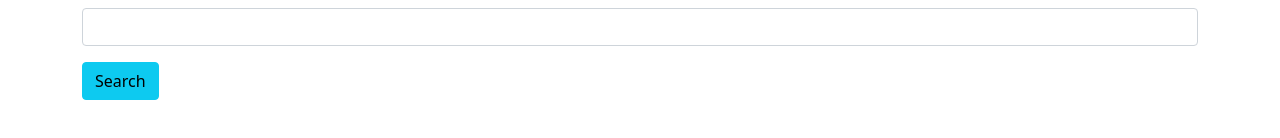
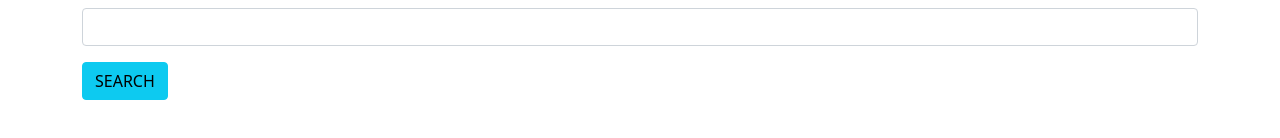
Before and after one commit to liji356/studReact, a React (Create React App) app: page / in a window 1280 px wide. Shown: the part 320-458 px from the top of the page. Built offline with nearby package versions, Linux system fonts and the light colour scheme.

Commit message:
navbarbranch

```diff
--- a/src/component/Serach.js
+++ b/src/component/Serach.js
@@ -17,7 +17,7 @@ const Serach = () => {
                     <input type="text" className="form-control"/>
                 </div>
                 <div className="col col-12 col-sm-6 col-md-6 col-lg-6 col-xl-6 col-xxl-6">
-                    <button className="btn btn-info">Search</button>
+                    <button className="btn btn-info">SEARCH</button>
                 </div>
             </div>
         </div>
```
